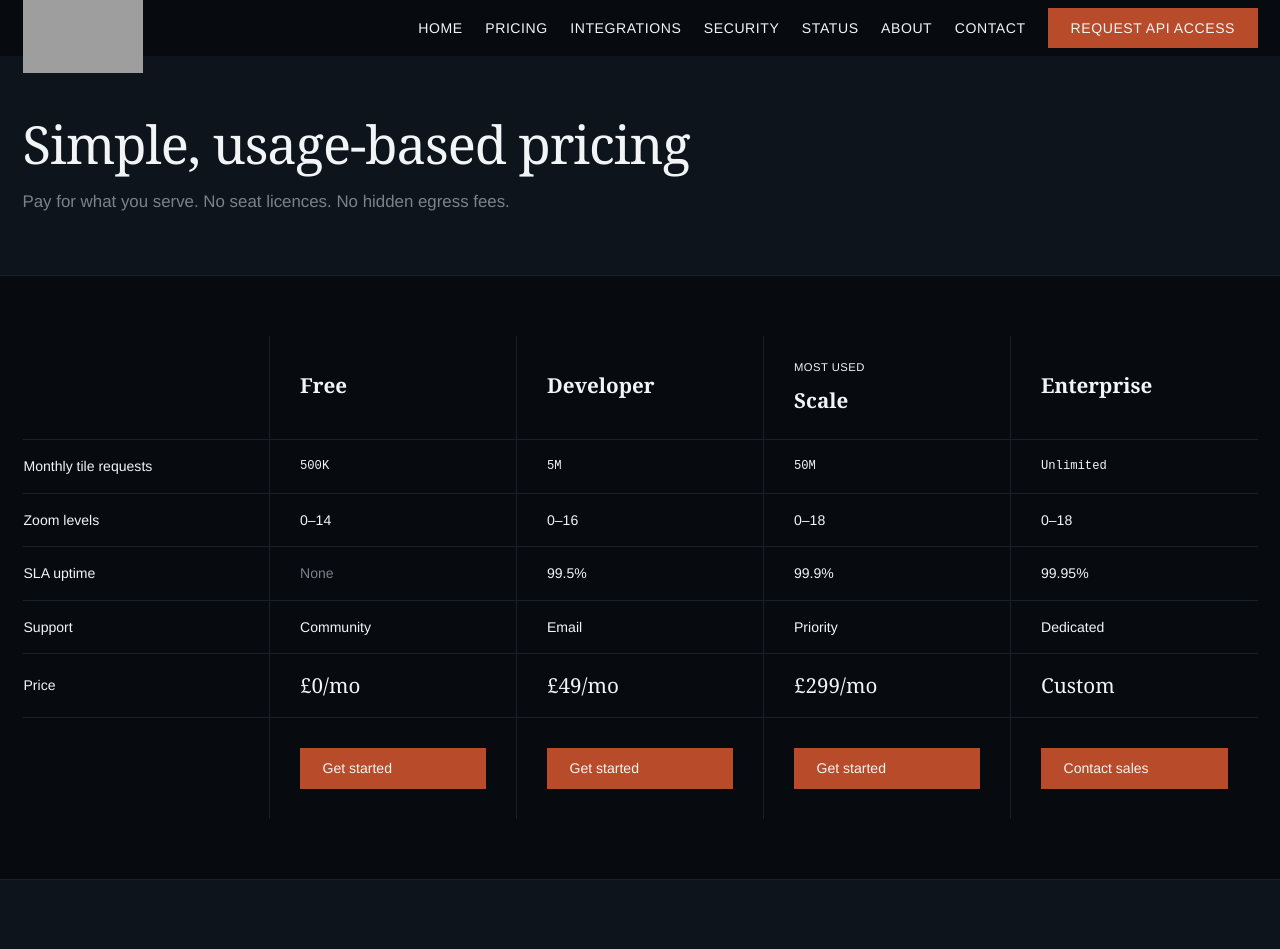
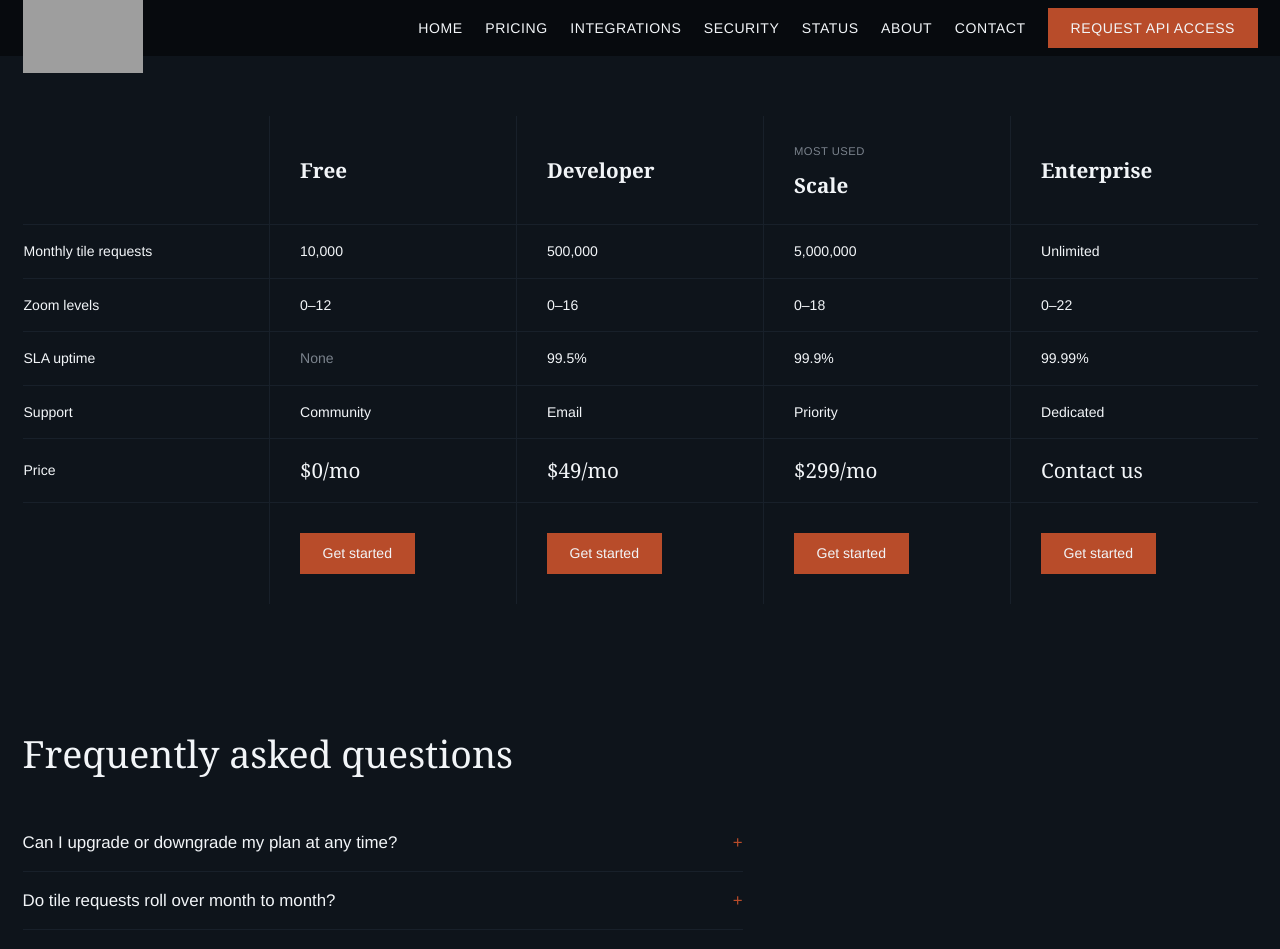
Before and after one commit to AEGIS-OSX/ordnance-survey-cloud, a Next.js app: page /pricing in a window 1280 px wide. Shown: the top 949 px of the page. Built offline with nearby package versions, Linux system fonts and the light colour scheme; grey boxes are pictures that could not be loaded.

Commit message:
[Task retry] Pricing page (#2)
Co-authored-by: Worker Coder <worker-coder@aegisos.cc>

```diff
--- a/app/pricing/page.tsx
+++ b/app/pricing/page.tsx
@@ -1,69 +1,55 @@
 import { Metadata } from "next";
-import Link from "next/link";
 
 export const metadata: Metadata = {
   title: "Pricing",
-  description: "Transparent, usage-based pricing for geospatial tile delivery.",
+  description: "Transparent pricing tiers for geospatial tile delivery.",
 };
 
 export default function PricingPage() {
   return (
     <main className="min-h-screen bg-[var(--color-bg)] text-[var(--color-text)]">
-      {/* Hero Section */}
-      <section className="max-w-[1280px] mx-auto px-6 py-[var(--space-16)]">
-        <h1 className="font-[family-name:var(--font-display)] text-[length:var(--text-display-md)] md:text-[length:var(--text-display-lg)] font-medium leading-[1.08] tracking-[-0.02em] mb-4">
-          Simple, usage-based pricing
-        </h1>
-        <p className="font-[family-name:var(--font-body)] text-[length:var(--text-body-lg)] text-[var(--color-fog)] max-w-2xl">
-          Pay for what you serve. No seat licences. No hidden egress fees.
-        </p>
-      </section>
-
       {/* Pricing Table Section */}
-      <section className="bg-[var(--color-bg-dark)] border-y border-[var(--color-grid)]">
-        <div className="max-w-[1280px] mx-auto px-6 py-16 overflow-x-auto">
-          <table role="table" className="w-full border-collapse text-left min-w-[800px]">
+      <section className="max-w-[1280px] mx-auto px-6 py-16 overflow-x-auto">
+        <table className="w-full border-collapse text-left min-w-[800px]">
           <thead>
             <tr className="border-b border-[var(--color-grid)]">
               <th className="py-6 pr-4 border-r border-[var(--color-grid)] w-1/5"></th>
               <th className="py-6 px-8 border-r border-[var(--color-grid)] w-1/5">
-                  <div className="font-[family-name:var(--font-display)] text-[length:var(--text-heading-sm)] mb-1">Free</div>
+                <div className="font-[family-name:var(--font-display)] text-[length:var(--text-heading-sm)]">Free</div>
               </th>
               <th className="py-6 px-8 border-r border-[var(--color-grid)] w-1/5">
-                  <div className="font-[family-name:var(--font-display)] text-[length:var(--text-heading-sm)] mb-1">Developer</div>
+                <div className="font-[family-name:var(--font-display)] text-[length:var(--text-heading-sm)]">Developer</div>
               </th>
-                <th className="py-6 px-8 border-r border-[var(--color-grid)] w-1/5 relative">
-                  <div className="flex flex-col">
-                    <span className="text-[length:var(--text-label)] font-medium uppercase tracking-[0.04em] text-[var(--color-survey-orange)] mb-2">Most used</span>
-                    <div className="font-[family-name:var(--font-display)] text-[length:var(--text-heading-sm)]">Scale</div>
-                  </div>
+              <th className="py-6 px-8 border-r border-[var(--color-grid)] w-1/5">
+                <span className="label">Most used</span>
+                <div className="font-[family-name:var(--font-display)] text-[length:var(--text-heading-sm)] mt-2">Scale</div>
               </th>
               <th className="py-6 pl-8 w-1/5">
-                  <div className="font-[family-name:var(--font-display)] text-[length:var(--text-heading-sm)] mb-1">Enterprise</div>
+                <div className="font-[family-name:var(--font-display)] text-[length:var(--text-heading-sm)]">Enterprise</div>
               </th>
             </tr>
           </thead>
           <tbody className="font-[family-name:var(--font-body)] text-[length:var(--text-body-md)]">
             <tr className="border-b border-[var(--color-grid)]">
               <td className="py-4 pr-4 border-r border-[var(--color-grid)] font-medium">Monthly tile requests</td>
-                <td className="py-4 px-8 border-r border-[var(--color-grid)] font-[family-name:var(--font-mono)] text-[length:var(--text-mono)]">500K</td>
-                <td className="py-4 px-8 border-r border-[var(--color-grid)] font-[family-name:var(--font-mono)] text-[length:var(--text-mono)]">5M</td>
-                <td className="py-4 px-8 border-r border-[var(--color-grid)] font-[family-name:var(--font-mono)] text-[length:var(--text-mono)]">50M</td>
-                <td className="py-4 px-8 font-[family-name:var(--font-mono)] text-[length:var(--text-mono)]">Unlimited</td>
+              <td className="py-4 px-8 border-r border-[var(--color-grid)]">10,000</td>
+              <td className="py-4 px-8 border-r border-[var(--color-grid)]">500,000</td>
+              <td className="py-4 px-8 border-r border-[var(--color-grid)]">5,000,000</td>
+              <td className="py-4 px-8">Unlimited</td>
             </tr>
             <tr className="border-b border-[var(--color-grid)]">
               <td className="py-4 pr-4 border-r border-[var(--color-grid)] font-medium">Zoom levels</td>
-                <td className="py-4 px-8 border-r border-[var(--color-grid)]">0–14</td>
+              <td className="py-4 px-8 border-r border-[var(--color-grid)]">0–12</td>
               <td className="py-4 px-8 border-r border-[var(--color-grid)]">0–16</td>
               <td className="py-4 px-8 border-r border-[var(--color-grid)]">0–18</td>
-                <td className="py-4 px-8">0–18</td>
+              <td className="py-4 px-8">0–22</td>
             </tr>
             <tr className="border-b border-[var(--color-grid)]">
               <td className="py-4 pr-4 border-r border-[var(--color-grid)] font-medium">SLA uptime</td>
               <td className="py-4 px-8 border-r border-[var(--color-grid)] text-[var(--color-fog)]">None</td>
               <td className="py-4 px-8 border-r border-[var(--color-grid)]">99.5%</td>
               <td className="py-4 px-8 border-r border-[var(--color-grid)]">99.9%</td>
-                <td className="py-4 px-8">99.95%</td>
+              <td className="py-4 px-8">99.99%</td>
             </tr>
             <tr className="border-b border-[var(--color-grid)]">
               <td className="py-4 pr-4 border-r border-[var(--color-grid)] font-medium">Support</td>
@@ -74,72 +60,63 @@ export default function PricingPage() {
             </tr>
             <tr className="border-b border-[var(--color-grid)]">
               <td className="py-4 pr-4 border-r border-[var(--color-grid)] font-medium">Price</td>
-                <td className="py-4 px-8 border-r border-[var(--color-grid)] font-[family-name:var(--font-display)] text-[length:var(--text-heading-sm)]">£0/mo</td>
-                <td className="py-4 px-8 border-r border-[var(--color-grid)] font-[family-name:var(--font-display)] text-[length:var(--text-heading-sm)]">£49/mo</td>
-                <td className="py-4 px-8 border-r border-[var(--color-grid)] font-[family-name:var(--font-display)] text-[length:var(--text-heading-sm)]">£299/mo</td>
-                <td className="py-4 px-8 font-[family-name:var(--font-display)] text-[length:var(--text-heading-sm)]">Custom</td>
+              <td className="py-4 px-8 border-r border-[var(--color-grid)] font-[family-name:var(--font-display)] text-[length:var(--text-heading-sm)]">$0/mo</td>
+              <td className="py-4 px-8 border-r border-[var(--color-grid)] font-[family-name:var(--font-display)] text-[length:var(--text-heading-sm)]">$49/mo</td>
+              <td className="py-4 px-8 border-r border-[var(--color-grid)] font-[family-name:var(--font-display)] text-[length:var(--text-heading-sm)]">$299/mo</td>
+              <td className="py-4 px-8 font-[family-name:var(--font-display)] text-[length:var(--text-heading-sm)]">Contact us</td>
             </tr>
             <tr>
               <td className="py-8 pr-4 border-r border-[var(--color-grid)]"></td>
               <td className="py-8 px-8 border-r border-[var(--color-grid)]">
-                  <Link href="/contact" className="btn-primary inline-block w-full text-center py-3 bg-[var(--color-survey-orange)] text-[var(--color-ink)] font-medium transition-opacity hover:opacity-90">
-                    Get started
-                  </Link>
+                <a href="/contact" className="btn-primary">Get started</a>
               </td>
               <td className="py-8 px-8 border-r border-[var(--color-grid)]">
-                  <Link href="/contact" className="btn-primary inline-block w-full text-center py-3 bg-[var(--color-survey-orange)] text-[var(--color-ink)] font-medium transition-opacity hover:opacity-90">
-                    Get started
-                  </Link>
+                <a href="/contact" className="btn-primary">Get started</a>
               </td>
               <td className="py-8 px-8 border-r border-[var(--color-grid)]">
-                  <Link href="/contact" className="btn-primary inline-block w-full text-center py-3 bg-[var(--color-survey-orange)] text-[var(--color-ink)] font-medium transition-opacity hover:opacity-90">
-                    Get started
-                  </Link>
+                <a href="/contact" className="btn-primary">Get started</a>
               </td>
               <td className="py-8 px-8">
-                  <Link href="/contact" className="btn-primary inline-block w-full text-center py-3 bg-[var(--color-survey-orange)] text-[var(--color-ink)] font-medium transition-opacity hover:opacity-90">
-                    Contact sales
-                  </Link>
+                <a href="/contact" className="btn-primary">Get started</a>
               </td>
             </tr>
           </tbody>
         </table>
-        </div>
       </section>
 
       {/* FAQ Section */}
-      <section className="max-w-[1280px] mx-auto px-6 py-[var(--space-16)]">
+      <section className="max-w-[1280px] mx-auto px-6 py-16">
         <h2 className="font-[family-name:var(--font-display)] text-[length:var(--text-display-md)] font-medium mb-12">
-          Common questions
+          Frequently asked questions
         </h2>
         <div className="space-y-4 max-w-3xl">
           <details className="group border-b border-[var(--color-grid)] pb-4">
             <summary className="flex justify-between items-center cursor-pointer list-none font-[family-name:var(--font-body)] text-[length:var(--text-body-lg)] font-medium hover:text-[var(--color-paper)] transition-colors">
-              What counts as a tile request?
-              <span className="text-[var(--color-survey-orange)] transition-transform group-open:rotate-45">+</span>
+              Can I upgrade or downgrade my plan at any time?
+              <span className="text-[var(--color-accent)] transition-transform group-open:rotate-45">+</span>
             </summary>
             <p className="mt-4 font-[family-name:var(--font-body)] text-[length:var(--text-body-md)] text-[var(--color-fog)] leading-relaxed">
-              Each HTTP request for a single map tile (PNG, WebP, or MVT vector tile) counts as one request.
+              Yes, you can change your plan at any time from your account dashboard. Changes take effect immediately and your next invoice will be prorated accordingly.
             </p>
           </details>
 
           <details className="group border-b border-[var(--color-grid)] pb-4">
             <summary className="flex justify-between items-center cursor-pointer list-none font-[family-name:var(--font-body)] text-[length:var(--text-body-lg)] font-medium hover:text-[var(--color-paper)] transition-colors">
-              Can I upgrade mid-month?
-              <span className="text-[var(--color-survey-orange)] transition-transform group-open:rotate-45">+</span>
+              Do tile requests roll over month to month?
+              <span className="text-[var(--color-accent)] transition-transform group-open:rotate-45">+</span>
             </summary>
             <p className="mt-4 font-[family-name:var(--font-body)] text-[length:var(--text-body-md)] text-[var(--color-fog)] leading-relaxed">
-              Yes. Upgrades take effect immediately. You are billed pro-rata for the remainder of the month.
+              Tile requests do not roll over. Your allowance resets at the start of each billing cycle based on your current plan.
             </p>
           </details>
 
           <details className="group border-b border-[var(--color-grid)] pb-4">
             <summary className="flex justify-between items-center cursor-pointer list-none font-[family-name:var(--font-body)] text-[length:var(--text-body-lg)] font-medium hover:text-[var(--color-paper)] transition-colors">
-              Is there a trial period?
-              <span className="text-[var(--color-survey-orange)] transition-transform group-open:rotate-45">+</span>
+              Is there a free trial for paid plans?
+              <span className="text-[var(--color-accent)] transition-transform group-open:rotate-45">+</span>
             </summary>
             <p className="mt-4 font-[family-name:var(--font-body)] text-[length:var(--text-body-md)] text-[var(--color-fog)] leading-relaxed">
-              The Free tier is permanent. No trial expiry, no credit card required.
+              We offer a 14-day free trial on the Developer and Scale plans. No credit card is required to start your trial.
             </p>
           </details>
         </div>
```
Lines whose indentation alone changed are shown as unchanged.
